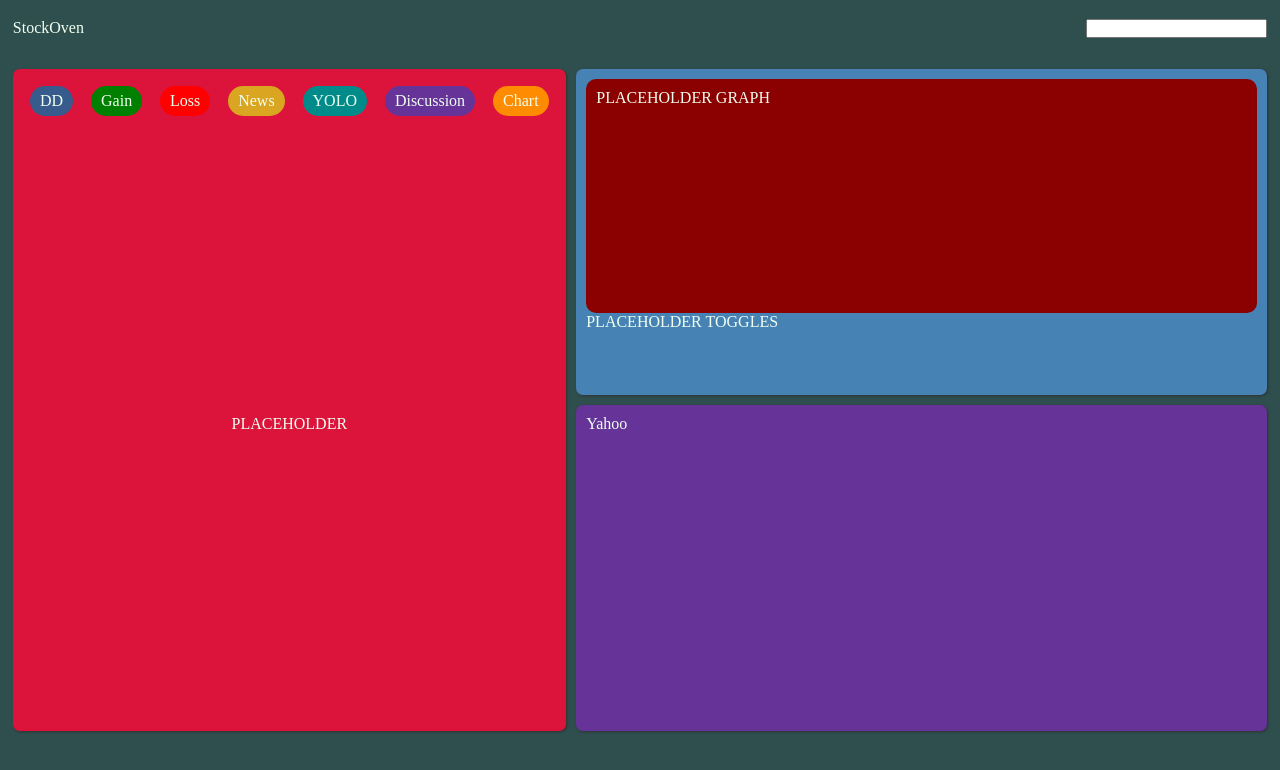
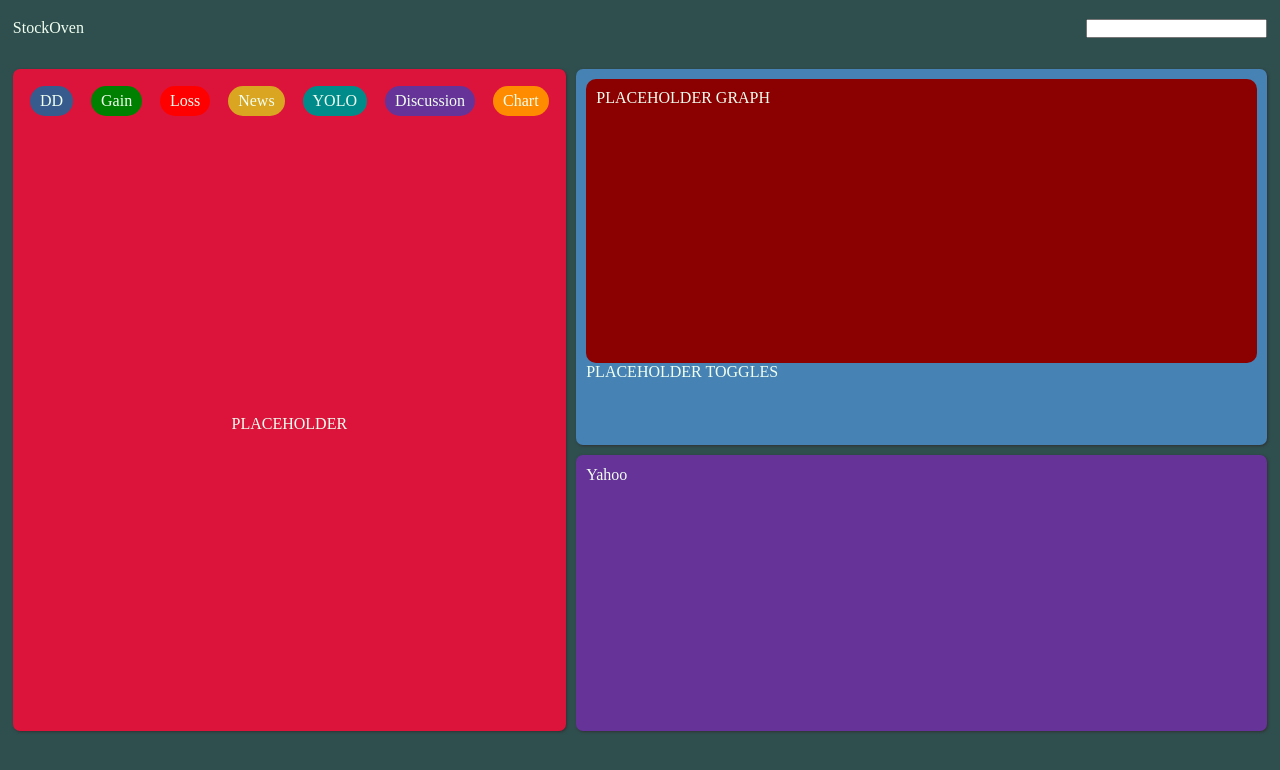
Before and after one commit to krushilnaik/StockOven-MERN-old, a React (Create React App) app: page / in a window 1280 px wide. Shown: the top 770 px of the page. Built offline with nearby package versions, Linux system fonts and the light colour scheme.

Commit message:
allocate more room to ApexCharts

```diff
--- a/src/views/scss/App.scss
+++ b/src/views/scss/App.scss
@@ -32,7 +32,7 @@ body {
 	display: grid;
 	gap: 10px;
 	grid-template-columns: 4fr 5fr;
-	grid-template-rows: 1fr 1fr;
+	grid-template-rows: 3fr 2.2fr;
 	grid-template-areas: 'reddit graph' 'reddit yahoo';
 	padding: 1%;
 
```
